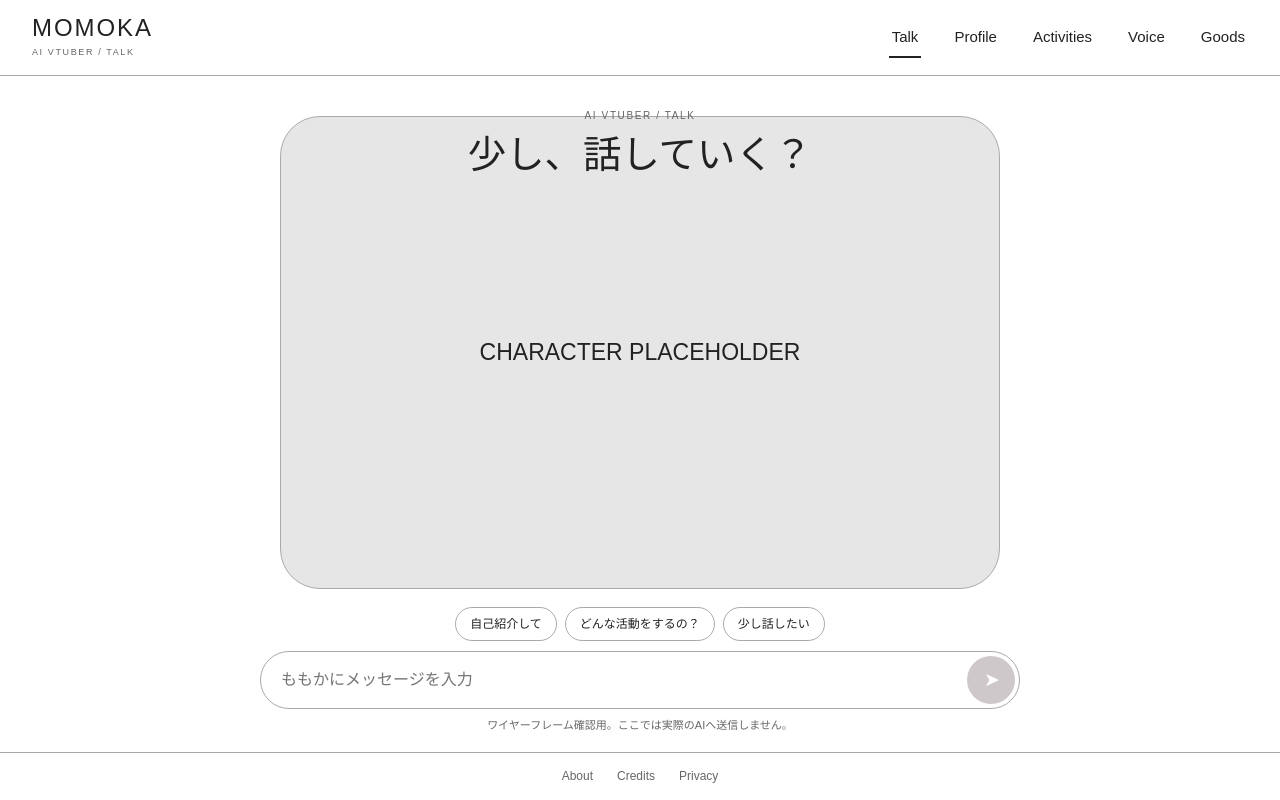
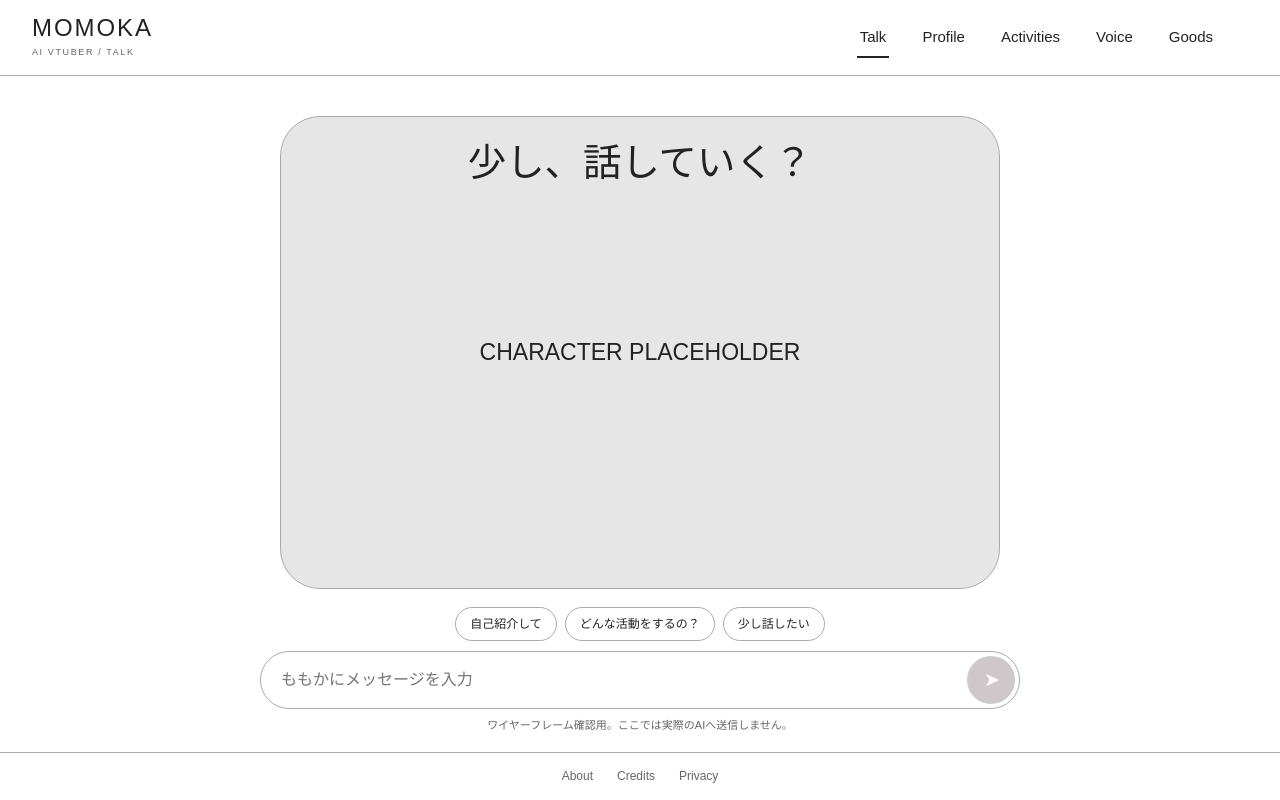
Before and after one commit to uiharuyuki/momoka_ai, a React (Vite) app: page / in a window 1280 px wide. Built offline with nearby package versions, Linux system fonts and the light colour scheme.

Commit message:
fix: simplify Talk heading and inset desktop tabs

```diff
--- a/src/App.css
+++ b/src/App.css
@@ -12,7 +12,7 @@
 .logo-placeholder { display: flex; flex-direction: column; align-items: flex-start; justify-content: center; width: auto; min-height: 50px; border: 0; background: transparent; text-decoration: none; }
 .brand-wordmark { font-size: 24px; line-height: 1; letter-spacing: .08em; }
 .brand-tagline { margin-top: 6px; color: var(--muted); font-size: 9px; letter-spacing: .18em; }
-.site-header nav { min-width: 0; justify-self: end; }
+.site-header nav { min-width: 0; justify-self: end; margin-right: clamp(18px, 2.5vw, 40px); }
 .navigation { display: flex; justify-content: flex-end; align-items: center; gap: 30px; list-style: none; margin: 0; padding: 0; }
 .navigation li { display: flex; align-items: center; }
 .navigation li + li::before { content: none; }
@@ -31,8 +31,8 @@
 .character-stage { position: relative; display: flex; justify-content: center; min-width: 0; min-height: 0; padding: clamp(24px, 5dvh, 64px) 36px; transition: padding 280ms ease; }
 .talk-page-intro .character-stage { align-items: stretch; padding-bottom: 18px; }
 .talk-page-conversation .character-stage { animation: character-shift 320ms ease both; }
-.character-copy { position: absolute; z-index: 1; top: clamp(20px, 4dvh, 44px); left: 50%; translate: -50% 0; width: min(90%, 620px); text-align: center; pointer-events: none; }
-.character-greeting { margin-top: 8px; font-size: clamp(24px, 3vw, 44px); line-height: 1.2; }
+.character-copy { position: absolute; z-index: 1; top: clamp(52px, 8dvh, 76px); left: 50%; translate: -50% 0; width: min(90%, 620px); text-align: center; pointer-events: none; }
+.character-greeting { margin-top: 0; font-size: clamp(24px, 3vw, 44px); line-height: 1.2; }
 .wire-label { color: var(--muted); font-size: 10px; letter-spacing: .16em; }
 .character-placeholder { flex: 1; max-width: 720px; border-radius: 40px; font-size: 23px; }
 .talk-page-conversation .character-placeholder { max-width: none; }
@@ -137,7 +137,7 @@
   .logo-placeholder { width: auto; min-height: 42px; }
   .brand-wordmark { font-size: 21px; }
   .brand-tagline { margin-top: 4px; font-size: 8px; }
-  .site-header nav { position: fixed; z-index: 20; right: 0; bottom: 0; left: 0; width: 100%; padding: 6px 8px max(6px, env(safe-area-inset-bottom)); border-top: 1px solid var(--line); border-radius: 24px 24px 0 0; background: var(--paper); }
+  .site-header nav { position: fixed; z-index: 20; right: 0; bottom: 0; left: 0; width: 100%; margin-right: 0; padding: 6px 8px max(6px, env(safe-area-inset-bottom)); border-top: 1px solid var(--line); border-radius: 24px 24px 0 0; background: var(--paper); }
   .navigation { display: grid; grid-template-columns: repeat(5, minmax(0, 1fr)); gap: 2px; width: 100%; }
   .navigation li { display: block; min-width: 0; }
   .navigation a { gap: 3px; min-height: 58px; padding: 6px 2px; border: 0; border-radius: 16px; font-size: 10px; line-height: 1.1; }
--- a/src/pages/TalkPage.tsx
+++ b/src/pages/TalkPage.tsx
@@ -73,7 +73,6 @@ export function TalkPage() {
       <section className="character-stage" aria-label="キャラクター表示エリア">
         {mode === 'intro' && (
           <div className="character-copy">
-            <p className="wire-label">AI VTUBER / TALK</p>
             <p className="character-greeting">少し、話していく？</p>
           </div>
         )}
```
Also changed, not shown: 1 other file (tests, documents, lock files or other folders).
